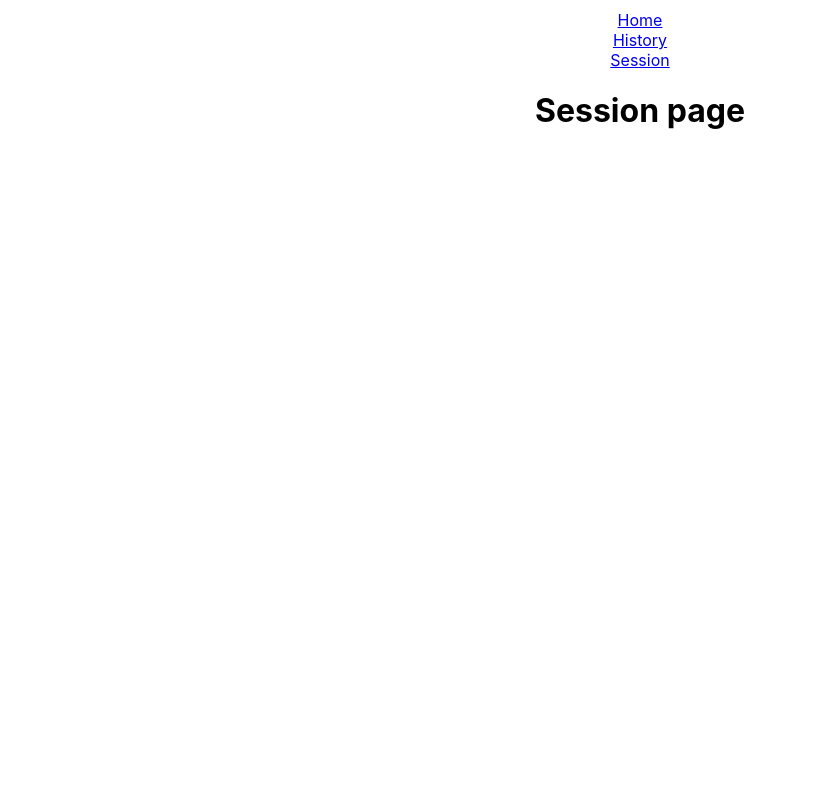
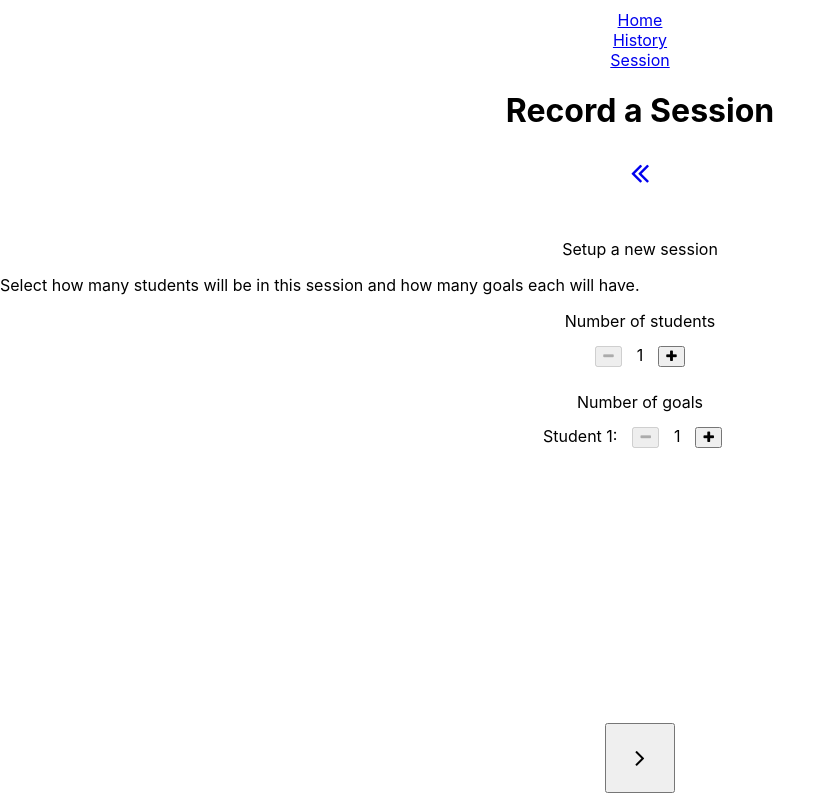
Before and after one commit to kkredit/slp-therapy-tracker, a React (Create React App) app: page /session in a window 1280 px wide. Shown: the whole page, without its empty margins (0-835 px from the left). Built offline with nearby package versions, Linux system fonts and the light colour scheme; the HTML template or start-up script is replaced by a standard one.

Commit message:
Implement session initialization screen

```diff
--- a/src/session/History.js
+++ b/src/session/History.js
@@ -71,6 +71,7 @@ class History extends React.Component {
       alertText: ''
     };
     this.setAlert = this.setAlert.bind(this);
+    this.setAlertError = this.setAlertError.bind(this);
     this.clearAlert = this.clearAlert.bind(this);
     this.loadHistory = this.loadHistory.bind(this);
     this.removeHistory = this.removeHistory.bind(this);
--- a/src/session/Session.css
+++ b/src/session/Session.css
@@ -0,0 +1,23 @@
+
+#setupCard {
+  margin-top: 50px;
+  margin-bottom: 10px;
+}
+
+.setupButton {
+  margin: 15px;
+}
+
+#goals-hdr {
+  margin-top: 10px;
+}
+
+.sideNavButton {
+  margin-top: 250px;
+  height: 70px;
+  width: 70px;
+}
+
+.sideNavButtonText {
+  margin-top: 5px;
+}
--- a/src/session/Session.js
+++ b/src/session/Session.js
@@ -1,13 +1,261 @@
 import React from 'react';
 import './Session.css';
+import NotificationAlert from '../helpers/NotificationAlert.js'
+import Container from 'react-bootstrap/Container'
+import Row from 'react-bootstrap/Row'
+import Col from 'react-bootstrap/Col'
+import Card from 'react-bootstrap/Card'
+import Button from 'react-bootstrap/Button'
+import { Link } from 'react-router-dom'
+
+const STUDENTS_MIN = 1;
+const STUDENTS_MAX = 4;
+const GOALS_MIN = 1;
+const GOALS_MAX = 4;
+
+const SetupButton = (props) => {
+  return (
+    <Button variant="primary" size="sm" className="setupButton" disabled={props.disabled} onClick={props.onClick}>
+      <i className={props.faClass} aria-hidden="true"/>
+    </Button>
+  );
+}
+
+const StudentGoalListItem = (props) => {
+  return (
+    <div>
+      Student {props.student.number + 1}:
+      <SetupButton faClass="fa fa-minus"
+                   disabled={GOALS_MIN >= props.student.goals.length}
+                   onClick={props.student.delGoal} />
+      {props.student.goals.length}
+      <SetupButton faClass="fa fa-plus"
+                   disabled={GOALS_MAX <= props.student.goals.length}
+                   onClick={props.student.addGoal} />
+    </div>
+  );
+}
+
+const StudentGoalList = (props) => {
+  const studentGoalItems = props.students.map((student) => {
+    return (
+      <StudentGoalListItem key={student.key}
+                           student={student} />
+    )
+  });
+
+  return (
+    <React.Fragment>
+      {studentGoalItems}
+    </React.Fragment>
+  );
+}
+
+const ATTEMPT_SUCC = 0;
+const ATTEMPT_FAIL = 1;
+const ATTEMPT_CUE = 2;
+
+class Goal {
+  constructor(number) {
+    this.key = number;
+    this.number = number;
+    this.attempts = [];
+  }
+}
+
+class Student {
+  constructor(number, updateCb) {
+    this.key = number;
+    this.number = number;
+    this.goals = [new Goal(0)];
+    this.updateCb = updateCb;
+
+    this.addGoal = this.addGoal.bind(this);
+    this.delGoal = this.delGoal.bind(this);
+  }
+
+  addGoal() {
+    if (this.goals.length < GOALS_MAX) {
+      this.goals.push(new Goal(this.goals.length));
+      this.updateCb();
+    }
+  }
+
+  delGoal() {
+    if (this.goals.length > GOALS_MIN) {
+      this.goals.pop();
+      this.updateCb();
+    }
+  }
+}
+
+class SetupControl extends React.Component {
+  constructor(props) {
+    super(props);
+
+    this.decrStudentCallback = this.decrStudentCallback.bind(this);
+    this.incrStudentCallback = this.incrStudentCallback.bind(this);
+    this.studentUpdateCb = this.studentUpdateCb.bind(this);
+
+    this.state = {
+      active: props.active,
+      numStudents: STUDENTS_MIN,
+      students: [new Student(0, this.studentUpdateCb)],
+      studentUpdate: false
+    };
+  }
+
+  render() {
+    if (!this.state.active) {
+      return null;
+    }
+    else {
+      return (
+        <React.Fragment>
+          <Container>
+            <Row>
+              <Col xs></Col>
+              <Col xs={1}>
+                <Link className="sideNavButton btn btn-light btn-lg" to="/history">
+                  <i className="fa fa-2x fa-angle-double-left sideNavButtonText" aria-hidden="true"/>
+                </Link>
+              </Col>
+              <Col xs={4}>
+                <Card id="setupCard" border="primary" bg="secondary">
+                  <Card.Body>
+                    <Card.Title> Setup a new session </Card.Title>
+                    <Card.Text>
+                      Select how many students will be in this session and how many goals each will
+                      have.
+                    </Card.Text>
+                    <Card.Subtitle className="mb-2"> Number of students </Card.Subtitle>
+                    <SetupButton faClass="fa fa-minus"
+                                 disabled={STUDENTS_MIN >= this.state.numStudents}
+                                 onClick={this.decrStudentCallback} />
+                    {this.state.numStudents}
+                    <SetupButton faClass="fa fa-plus"
+                                 disabled={STUDENTS_MAX <= this.state.numStudents}
+                                 onClick={this.incrStudentCallback} />
+
+                    <Card.Subtitle className="mb-2" id="goals-hdr"> Number of goals </Card.Subtitle>
+                    <StudentGoalList students={this.state.students} />
+                  </Card.Body>
+                </Card>
+              </Col>
+              <Col xs={1}>
+                <Button className="sideNavButton" variant="success" size="lg">
+                  <i className="fa fa-2x fa-angle-right" aria-hidden="true"/>
+                </Button>
+              </Col>
+              <Col xs></Col>
+            </Row>
+          </Container>
+        </React.Fragment>
+      );
+    }
+  }
+
+  decrStudentCallback() {
+    if (this.state.numStudents > STUDENTS_MIN) {
+      this.setState({
+        numStudents: this.state.numStudents - 1,
+        students: this.state.students.slice(0, -1)
+      });
+    }
+  }
+
+  incrStudentCallback() {
+    if (this.state.numStudents < STUDENTS_MAX) {
+      this.setState({
+        numStudents: this.state.numStudents + 1,
+        students: this.state.students.concat(
+          [new Student(this.state.numStudents, this.studentUpdateCb)]
+        )
+      });
+    }
+  }
+
+  studentUpdateCb() {
+    this.setState({
+      studentUpdate: true
+    });
+  }
+}
+
+class DataEntry extends React.Component {
+  constructor(props) {
+    super(props);
+    this.state = {
+      active: props.active,
+    };
+  }
+
+  render() {
+    if (!this.state.active) {
+      return null;
+    }
+    else {
+      return (
+        <React.Fragment>
+          <h3> DataEntry </h3>
+        </React.Fragment>
+      );
+    }
+  }
+}
 
 class Session extends React.Component {
+  constructor(props) {
+    super(props);
+    this.state = {
+      alertActive: false,
+      alertVariant: '',
+      alertText: '',
+      inSetup: true,
+      numStudents: STUDENTS_MIN
+    };
+    this.setAlert = this.setAlert.bind(this);
+    this.setAlertError = this.setAlertError.bind(this);
+    this.clearAlert = this.clearAlert.bind(this);
+  }
+
   render() {
     return (
-      <h1>
-        Session page
-      </h1>
+      <React.Fragment>
+        <h1> Record a Session </h1>
+        <NotificationAlert active={this.state.alertActive}
+                           variant={this.state.alertVariant}
+                           text={this.state.alertText} />
+        <SetupControl active={this.state.inSetup} />
+        <DataEntry active={!this.state.inSetup} />
+      </React.Fragment>
     );
+  }
+
+  setAlert(variant, text) {
+    this.setState({
+      alertActive: true,
+      alertVariant: '' + variant,
+      alertText: text
+    });
+  }
+
+  setAlertError(err, text) {
+    this.setAlert('danger',
+                  <React.Fragment>
+                    <i className="fa fa-exclamation-triangle" aria-hidden="true"/><br />
+                    {err.message}: {err.response.statusText}<br />
+                    {text}
+                  </React.Fragment>
+                  );
+  }
+
+  clearAlert() {
+    this.setState({
+      alertActive: false,
+      alertVariant: '',
+      alertText: ''
+    });
   }
 };
 
```
